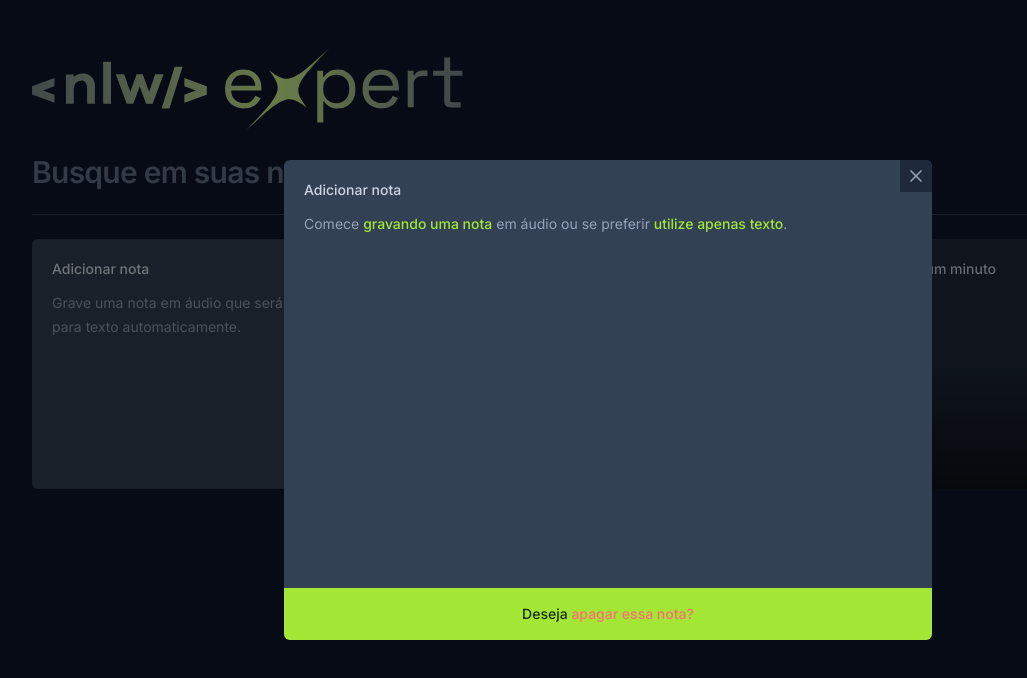
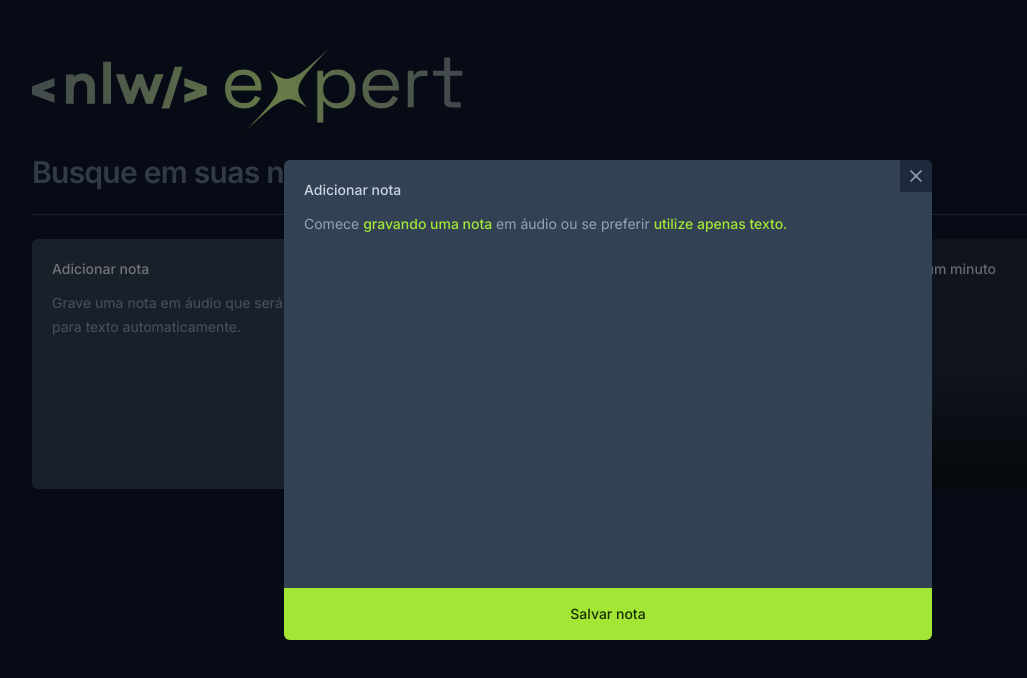
Before and after one commit to SouOWendel/legendaryStudies, a React (Vite) app in the folder nlw-expert-notes/: page / in a window 1280 px wide. Both pictures are taken after a click on the button 248 px from the left and 364 px from the top of the page. Shown: the top 678 px of the page, without its empty margins (32-1059 px from the left). Built offline with nearby package versions, Linux system fonts and the light colour scheme.

Commit message:
feat(new-note-card): added toast for successfully creating a note, possibility of saving notes, state changes for textarea

```diff
--- a/nlw-expert-notes/src/components/new-note-card.tsx
+++ b/nlw-expert-notes/src/components/new-note-card.tsx
@@ -1,40 +1,84 @@
 import * as Dialog from '@radix-ui/react-dialog';
 import { X } from 'lucide-react';
+import { FormEvent, ChangeEvent, useState } from 'react';
+import { toast } from 'sonner';
 
-export function NewNoteCard() {
+interface NewNoteCardProps {
+	onNoteCreated: (content: string) => void;
+}
+
+export function NewNoteCard({ onNoteCreated }: NewNoteCardProps) {
+	const [shouldShowOnboarding, setShouldShowOnboarding] = useState(true);
+	const [content, setContent] = useState('');
+
+	function handleStartEditor() {
+		setShouldShowOnboarding(false);
+	}
+
+	function handleContentChange(event: ChangeEvent<HTMLTextAreaElement>) {
+		setContent(event.target.value);
+		if (event.target.value == '') {
+			setShouldShowOnboarding(true);
+		}
+	}
+
+	function handleSaveNote(event: FormEvent) {
+		// Prevents form submission by sending the user to another page, a standard HTML behavior!
+		event.preventDefault();
+		onNoteCreated(content);
+		setContent('');
+		setShouldShowOnboarding(true);
+		toast.success('Nota criada com sucesso!');
+	}
+
 	return (
 		<Dialog.Root>
 			{/* Trigger: represents the button that opens the dialog */}
 			<Dialog.Trigger
 				className="rounded-md flex flex-col bg-slate-700 p-5 gap-y-3 text-left hover:ring-2
-		 hover:ring-slate-600 focus-visible:ring-2 focus-visible:ring-lime-400"
-      >
+				 hover:ring-slate-600 focus-visible:ring-2 focus-visible:ring-lime-400">
 				<span className="text-sm font-medium text-slate-200">Adicionar nota</span>
-        <p className="text-sm leading-6 text-slate-400">
-          Grave uma nota em áudio que será convertida para texto automaticamente.
-        </p>
+				<p className="text-sm leading-6 text-slate-400">Grave uma nota em áudio que será convertida para texto automaticamente.</p>
 			</Dialog.Trigger>
-
 			{/* Portal: when used, portals your overlay and content parts into the body */}
 			<Dialog.Portal>
 				<Dialog.Overlay className="inset-0 fixed bg-black/50" />
-        <Dialog.Content className="fixed overflow-hidden left-1/2 top-1/2 -translate-x-1/2 -translate-y-1/2 max-w-[648px] h-[60vh] w-full bg-slate-700 rounded-md flex flex-col outline-none">
+				<Dialog.Content
+					className="fixed overflow-hidden left-1/2 top-1/2 -translate-x-1/2 -translate-y-1/2
+				 	max-w-[648px] h-[60vh] w-full bg-slate-700 rounded-md flex flex-col outline-none">
 					<Dialog.Close className="absolute right-0 top-0 bg-slate-800 p-1.5 text-slate-400">
 						<X className="size-5 hover:text-slate-100" />
 					</Dialog.Close>
+
+					<form onSubmit={handleSaveNote} className="flex-1 flex flex-col">
 						<div className="flex flex-1 flex-col gap-3 p-5">
 							<span className="text-sm font-medium text-slate-300">Adicionar nota</span>
+							{shouldShowOnboarding ? (
 								<p className="text-sm leading-6 text-slate-400">
-              Comece <button className="font-medium text-lime-400 hover:underline">gravando uma nota</button> em áudio ou
-              se preferir <button className="font-medium text-lime-400 hover:underline">utilize apenas texto</button>.
+									{' '}
+									Comece&nbsp;
+									<button className="font-medium text-lime-400 hover:underline">gravando uma nota&nbsp; </button>
+									em áudio ou se preferir{' '}
+									<button className="font-medium text-lime-400 hover:underline" onClick={handleStartEditor}>
+										utilize apenas texto.
+									</button>
 								</p>
+							) : (
+								<textarea
+									className="text-sm leading-6 text-slate-400 bg-transparent
+									resize-none flex-1 outline-none"
+									onChange={handleContentChange}
+									value={content}
+								/>
+							)}
 						</div>
 						<button
-            type="button"
-            className="w-full bg-lime-400 py-4 text-center text-sm text-lime-950 font-medium outline-none hover:bg-lime-500"
-          >
-            Deseja <span className="text-red-400 group-hover:underline">apagar essa nota?</span>
+							type="submit"
+							className="w-full bg-lime-400 py-4 text-center text-sm text-lime-950
+							 font-medium outline-none hover:bg-lime-500">
+							Salvar nota
 						</button>
+					</form>
 				</Dialog.Content>
 			</Dialog.Portal>
 		</Dialog.Root>
```
Lines whose indentation alone changed are shown as unchanged.
